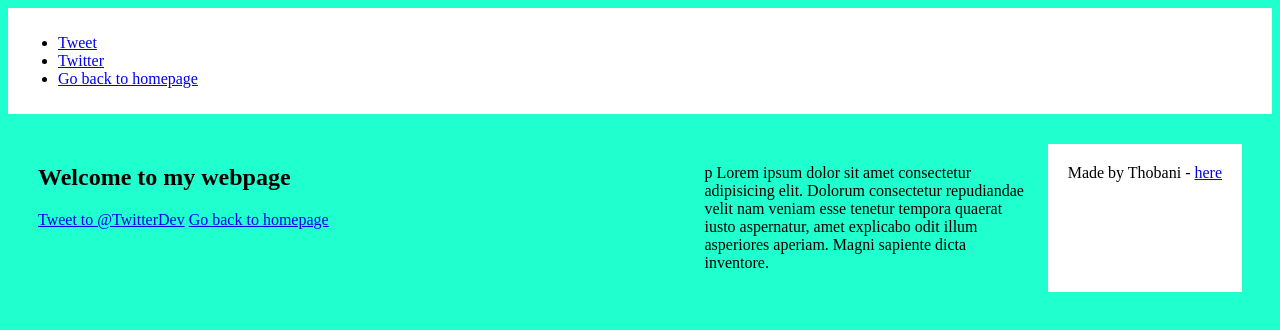
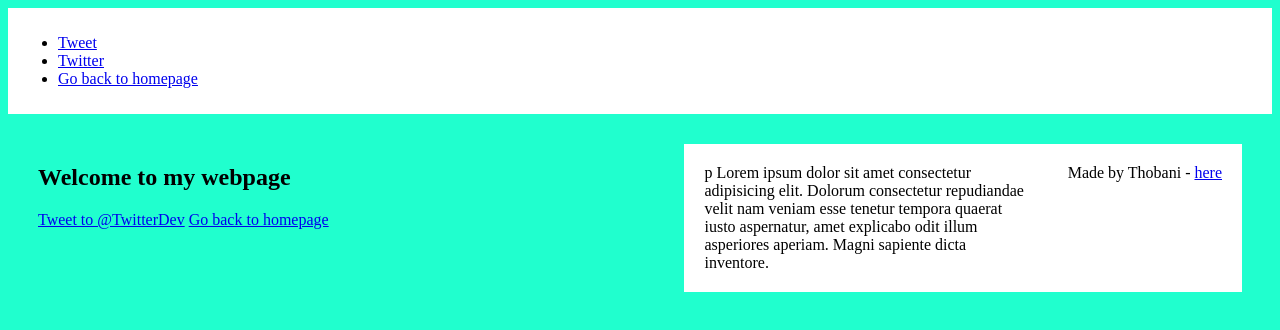
Before and after one commit to Thobaniw/alx_html_css, a plain HTML site: page css_basic/tweets.html in a window 1280 px wide. Drawn offline with Linux system fonts and the light colour scheme.

Commit message:
intel design

```diff
--- a/css_basic/styles.css
+++ b/css_basic/styles.css
@@ -27,7 +27,7 @@ aside{
     flex: 1;
     overflow-y: auto;
     padding: 20px;
-    background: color #f9f9f9;
+    background-color:  white;
 }
 footer{
     background-color: white;
```
Also changed, not shown: html_advanced/index.html (+1 -2 lines).
